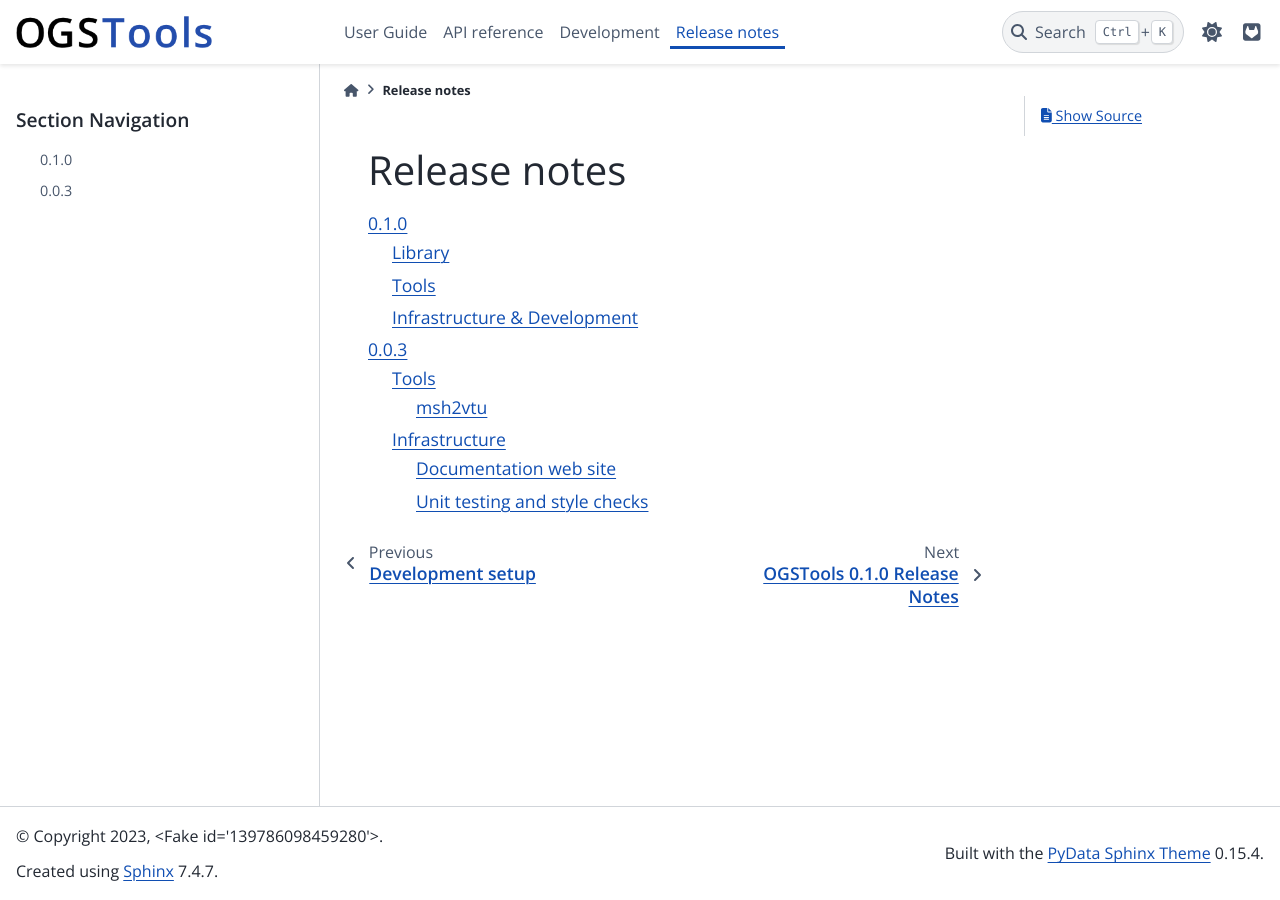
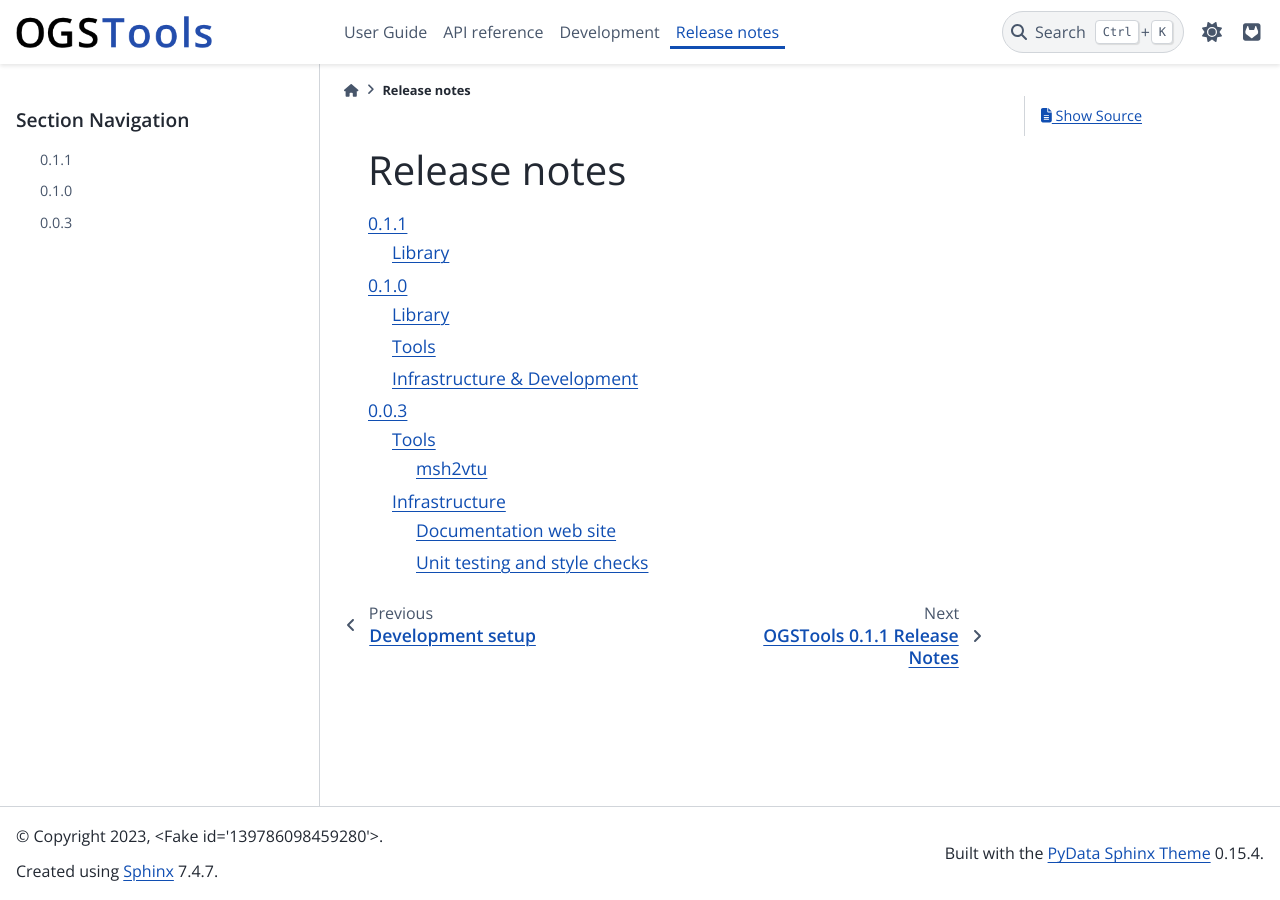
Before and after one commit to ufz/ogstools, a Sphinx documentation site: the page built from docs/releases/index.md, in a window 1280 px wide. Built offline with Sphinx 7.4.7 and the PyData theme 0.15.4, drawn with Linux system fonts in a browser that asks for light colours; pages that are not in the unit, such as notebooks, are missing from menus; the version number could not be read and is left out.

Commit message:
Release 0.1.1 prepare

````diff
--- a/docs/releases/index.md
+++ b/docs/releases/index.md
@@ -4,6 +4,7 @@
 ---
 maxdepth: 3
 ---
+0.1.1 <ogstools-0.1.1>
 0.1.0 <ogstools-0.1.0>
 0.0.3 <ogstools-0.0.3>
 ```
````
